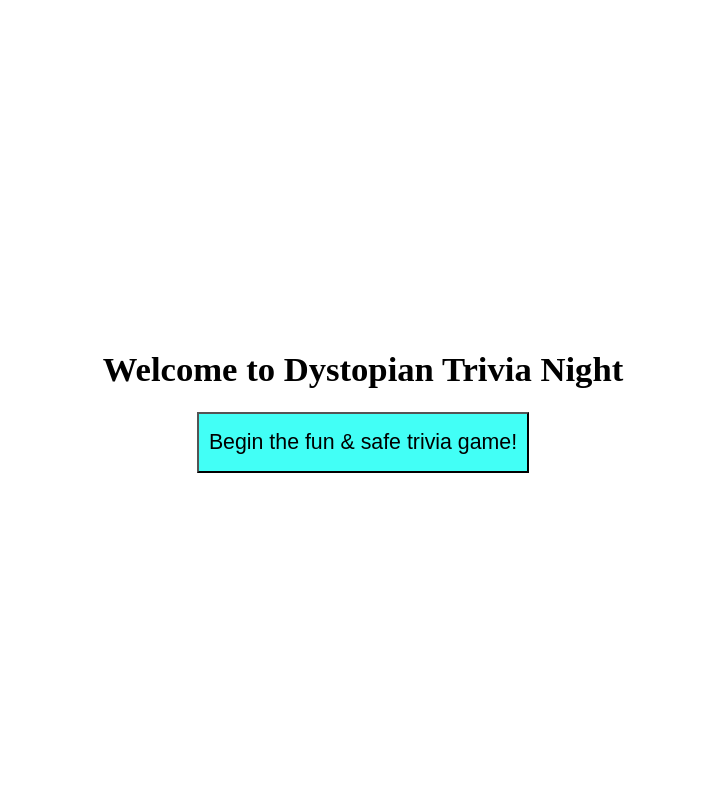
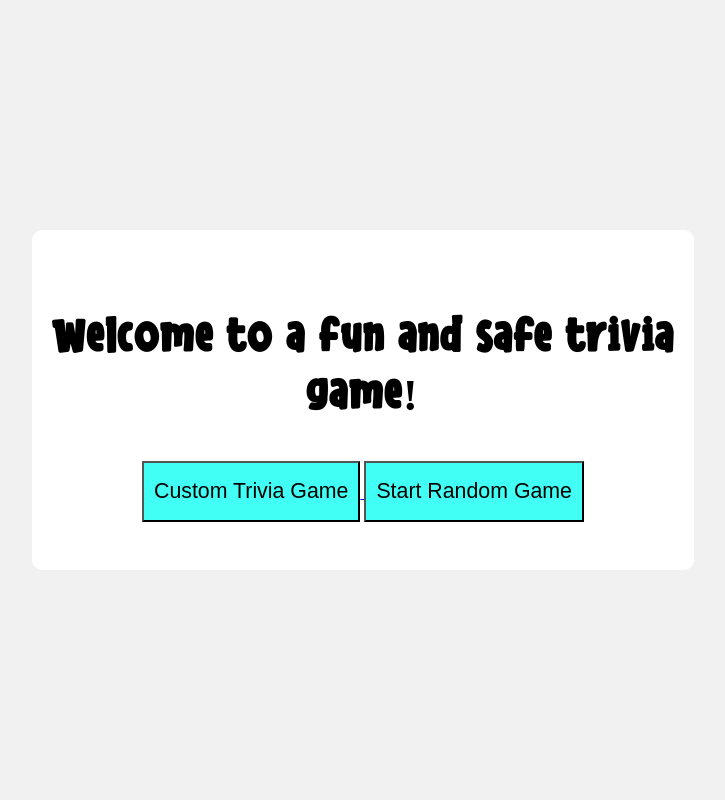
Before and after one commit to ColinSather/Electrivia.io, a Flask app: page / in a window 1280 px wide. Shown: the whole page, without its empty margins (277-1002 px from the left). Run offline with Flask 2, Linux system fonts and the light colour scheme.

Commit message:
ui changes

```diff
--- a/app.py
+++ b/app.py
@@ -1,6 +1,6 @@
 #!/usr/bin/env python3
 from flask import Flask, render_template, request, redirect
-#import RPi.GPIO as GPIO
+import RPi.GPIO as GPIO
 import time, json, random, requests, base64
 from models.choice_interface import ChoiceInterface
 
--- a/static/style.css
+++ b/static/style.css
@@ -3,10 +3,12 @@ button.start-game {
   padding: 1rem 10px;
   font-size: 16pt;
   background: #42fff6;
+  margin-top: 8px;
 }
 
 h1.intro {
-  font-size: 26pt;
+  font-size: 34pt;
+  letter-spacing: 2px;
 }
 
 /* TRIVIA PAGE */
@@ -26,6 +28,9 @@ label {
 }
 
 /* GENERAL STYLING */
+body {
+	background: #f1f1f1;
+}
 .text-left {
   text-align: left!important;
 }
@@ -34,6 +39,9 @@ label {
   display: flex;
   justify-content: space-between;
   align-items: center;
+  padding: .5rem;
+  border-radius: 10px;
+  background: #fff;
 }
 
 .correct {
@@ -51,6 +59,8 @@ label {
 }
 
 .btn-common {
+  border: none;
+  cursor: pointer;
   padding: 1rem 10px;
   background: #42fff6;
   border-radius: 5px;
@@ -73,6 +83,7 @@ https://stackoverflow.com/questions/396145/how-to-vertically-center-a-div-elemen
 .middle {
   display: table-cell;
   vertical-align: middle;
+      padding: 0 10px;
 }
 
 .inner {
@@ -80,9 +91,15 @@ https://stackoverflow.com/questions/396145/how-to-vertically-center-a-div-elemen
   margin-right: auto;
   width: 50%;
   text-align: center;
+  border-radius: 10px;
+  background: #fff;
+  padding: 3rem 1rem;
 }
 
 @media (max-width: 400px) {
+   .middle {
+    padding: 0 10px;
+   }
   .inner {
     width: 90%!important;
   }
--- a/templates/base.html
+++ b/templates/base.html
@@ -6,6 +6,12 @@
     <meta name="viewport" content="width=device-width, initial-scale=1.0">
     <link rel="stylesheet" href="{{ url_for('static', filename='style.css')}}">
     <title>Dystopian Trivia</title>
+    <style>
+@font-face { font-family: Funtasia; src: url("{{url_for('static', filename='Funtasia.otf')}}"); }
+      h1.intro {
+         font-family: Funtasia;
+      }
+    </style>
 </head>
 <body>
     {% block content %}
--- a/templates/home.html
+++ b/templates/home.html
@@ -3,9 +3,12 @@
 <div class="outer">
 	<div class="middle">
 		<div class="inner">
-			<h1 class="intro">Welcome to Dystopian Trivia Night</h1>
+			<h1 class="intro">Welcome to a fun and safe trivia game!</h1>
 			<a href='/rq'>
-				<button class="start-game">Begin the fun & safe trivia game!</button>
+				<button class="start-game">Custom Trivia Game</button>
+			</a>
+			<a href='/rq'>
+				<button class="start-game">Start Random Game</button>
 			</a>
 		</div>
 	</div>
```
Also changed, not shown: static/Funtasia.otf (added).
